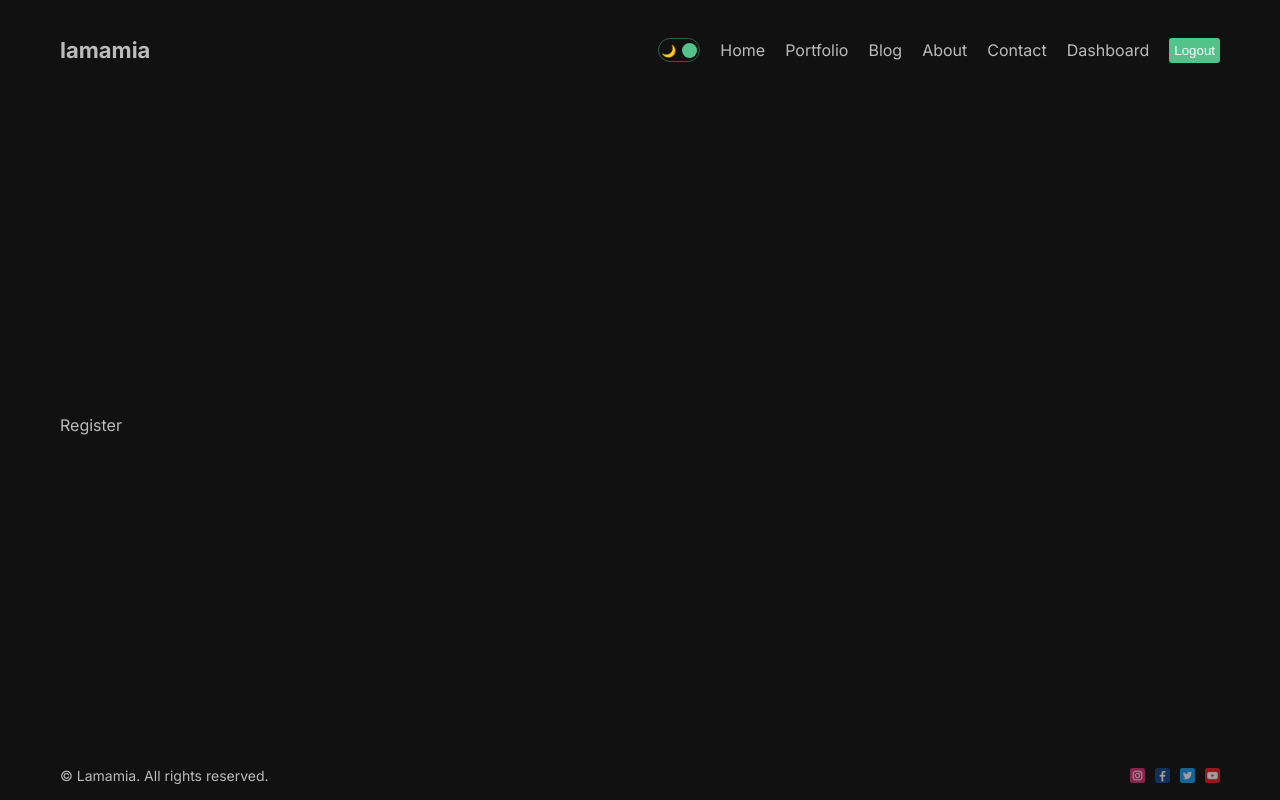
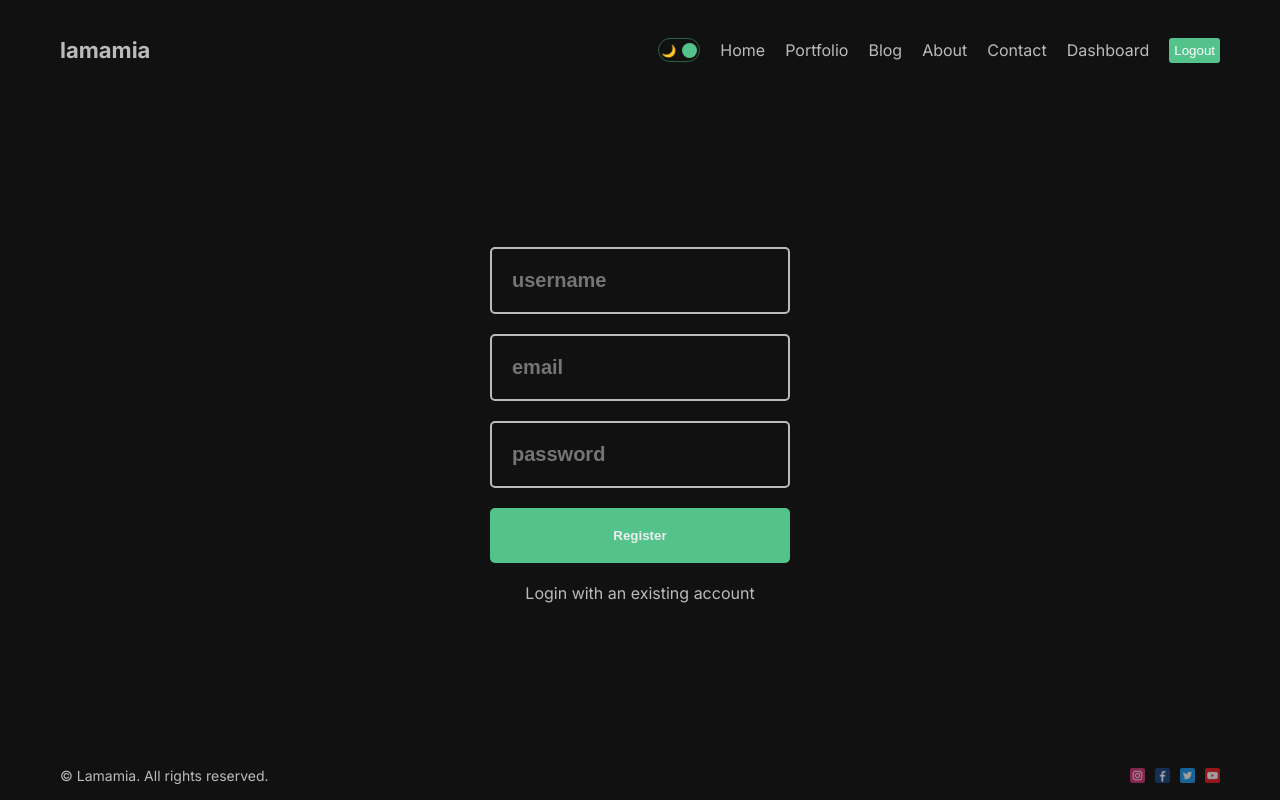
Before and after one commit to TsaiTsaiChieh/nextjs-practice, a Next.js app: page /dashboard/register in a window 1280 px wide. Built offline with nearby package versions, Linux system fonts and the light colour scheme.

Commit message:
:construction: work in progress

```diff
--- a/src/app/dashboard/(auth)/register/page.jsx
+++ b/src/app/dashboard/(auth)/register/page.jsx
@@ -1,8 +1,18 @@
-import React from 'react'
+"use client"
+import Link from 'next/link'
+import styles from './page.module.css'
 
 const Register = () => {
   return (
-    <div>Register</div>
+    <div className={styles.container}>
+      <form className={styles.form}>
+        <input className={styles.input} type="text" placeholder='username' required />
+        <input className={styles.input} type="email" placeholder='email' required />
+        <input className={styles.input} type="password" placeholder='password' required />
+        <button className={styles.button}>Register</button>
+      </form>
+      <Link href="/dashboard/login">Login with an existing account</Link>
+    </div>
   )
 }
 
--- /dev/null
+++ b/src/app/dashboard/(auth)/register/page.module.css
@@ -0,0 +1,33 @@
+.container {
+  display: flex;
+  flex-direction: column;
+  justify-content: center;
+  align-items: center;
+  gap: 20px;
+}
+
+.form {
+  width: 300px;
+  display: flex;
+  flex-direction: column;
+  gap: 20px;
+}
+
+.input {
+  padding: 20px;
+  background: transparent;
+  border: 2px solid #bbb;
+  border-radius: 5px;
+  font-size: 20px;
+  font-weight: bold;
+}
+
+.button {
+  padding: 20px;
+  cursor: pointer;
+  background-color: #53c28b;
+  border: none;
+  border-radius: 5px;
+  color: #eee;
+  font-weight: bold;
+}
```
